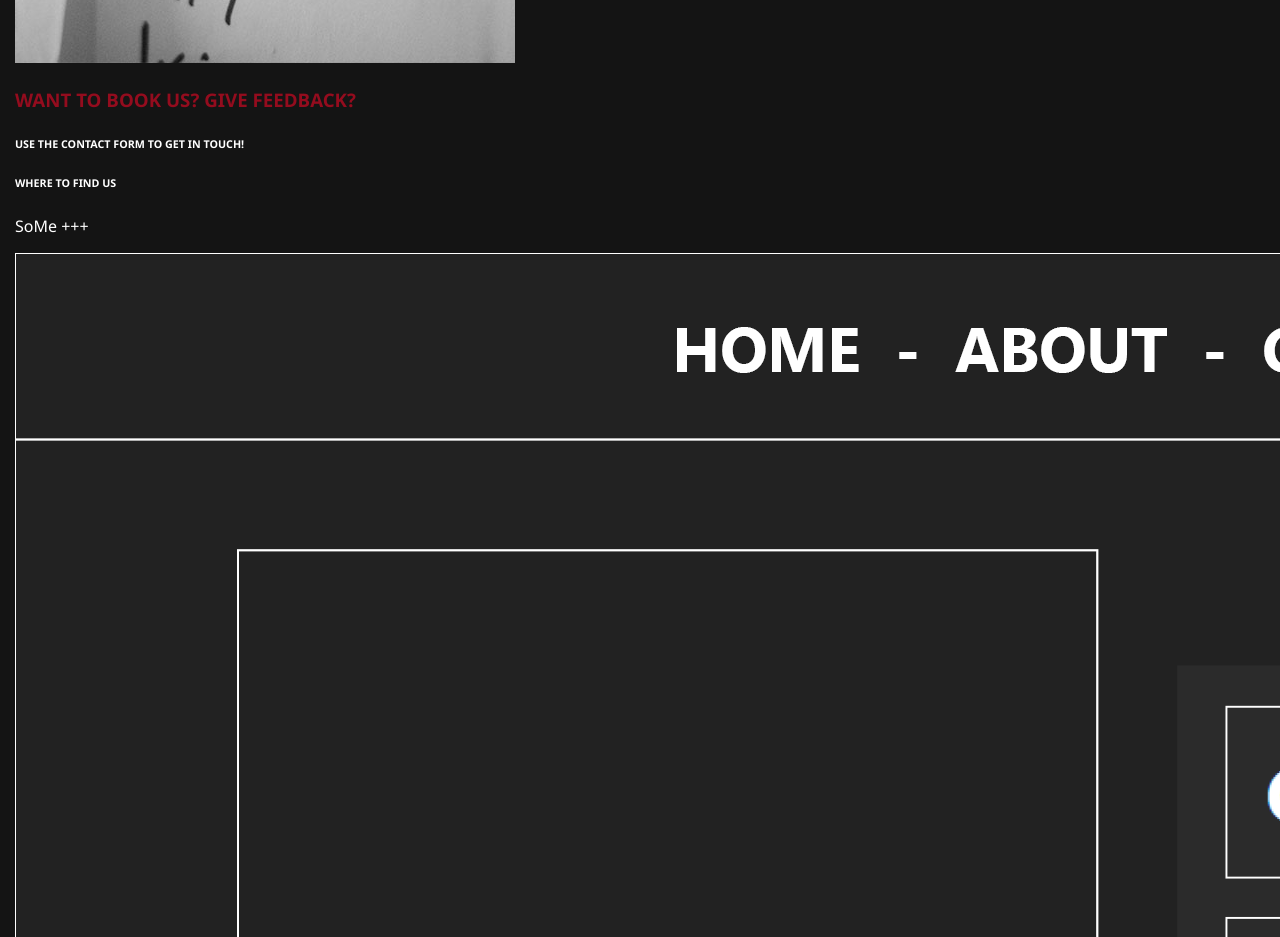
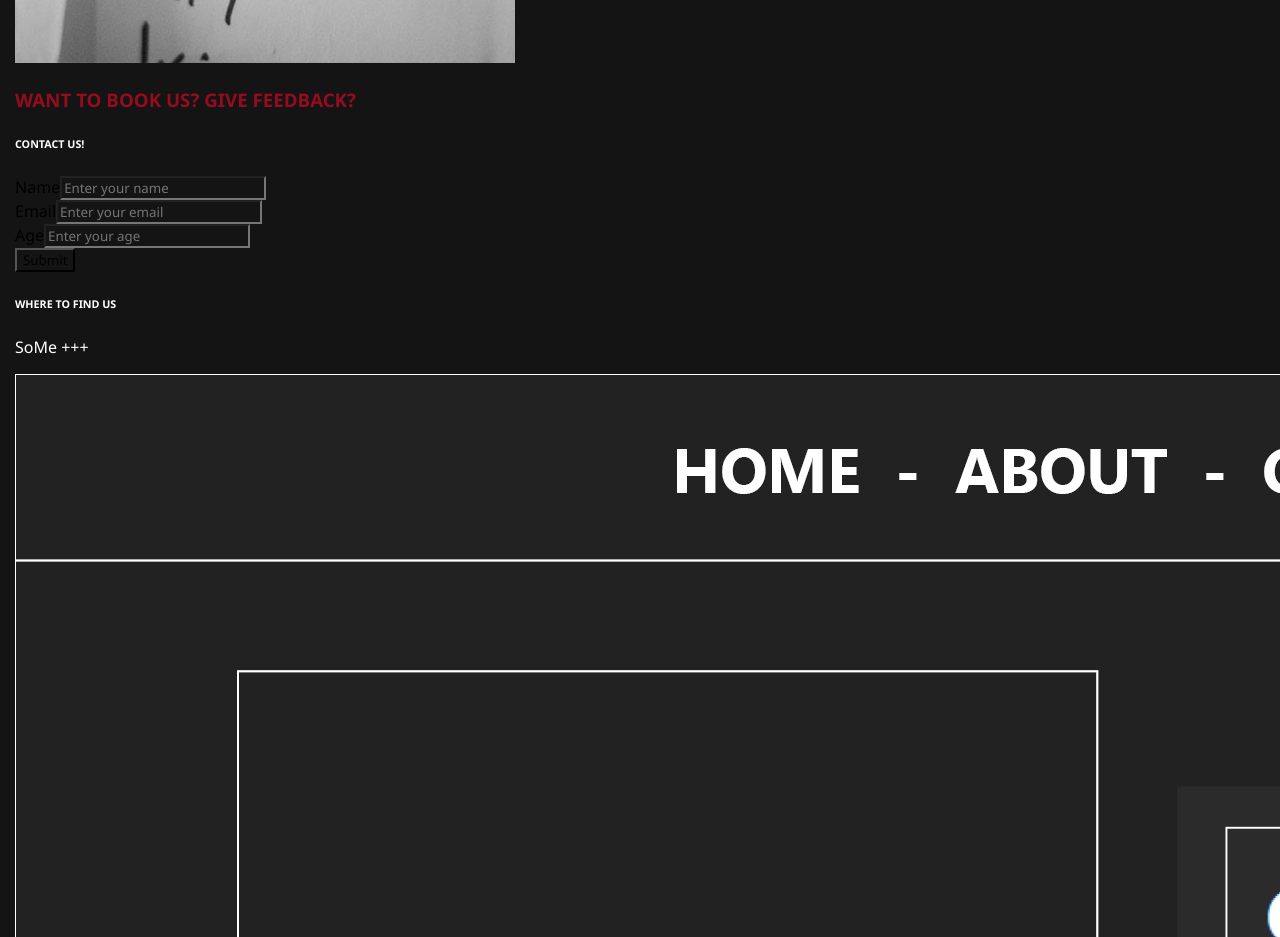
Before and after one commit to Hachiko264/Semester_Eksamen, a React (Create React App) app in the folder noroff-react/: page /contact in a window 1280 px wide. Shown: the part 1960-2897 px from the top of the page. Built offline with nearby package versions, Linux system fonts and the light colour scheme; the HTML template or start-up script is replaced by a standard one.

Commit message:
contact form building

```diff
--- a/noroff-react/package.json
+++ b/noroff-react/package.json
@@ -10,8 +10,10 @@
     "react": "^16.13.1",
     "react-bootstrap": "^1.0.1",
     "react-dom": "^16.13.1",
+    "react-hook-form": "^5.7.2",
     "react-router-dom": "^5.2.0",
-    "react-scripts": "3.4.1"
+    "react-scripts": "3.4.1",
+    "yup": "^0.29.1"
   },
   "scripts": {
     "start": "react-scripts start",
--- a/noroff-react/src/components/bio/Bio.js
+++ b/noroff-react/src/components/bio/Bio.js
@@ -12,7 +12,6 @@ export function Bio() {
 
 			<Row>
 				<Col md={12} className="detail-image">
-				<p><br /><br /></p>
 	            <h3 class="center">THE STORY</h3>
 	            <p><br /></p>
 				</Col>
--- a/noroff-react/src/components/contact/Contact.js
+++ b/noroff-react/src/components/contact/Contact.js
@@ -3,9 +3,37 @@ import Row from "react-bootstrap/Row";
 import Col from "react-bootstrap/Col";
 import Image from "react-bootstrap/Image";
 import Heading from "../layout/Heading";
+import { useForm } from "react-hook-form"
+import Button from "react-bootstrap/Button";
+import Form from "react-bootstrap/Form";
+import ErrorMessage from "./ErrorMessage";
+import * as yup from "yup";
 
-export function Contact() {
-    return (
+
+const schema = yup.object().shape({
+	firstName: yup.string().required("First name is required"),
+	lastName: yup.string().required("Last name is required"),
+	email: yup
+		.string()
+		.label('Email')
+		.email("Please enter a valid email")
+		.required("Email is required"),
+	message: yup
+		.string()
+		.label('Message')
+		.required("A message is required")
+});
+
+
+function Contact() {
+	const { register, handleSubmit, errors } = useForm({
+		validationSchema: schema
+	});
+
+	function onSubmit(data) {
+		console.log("data", data);
+	}
+	return (
         <>
             <Heading title="CONTACT" />
 
@@ -16,8 +44,32 @@ export function Contact() {
 				</Col>
 				<Col md={8} className="detail-text">
 	            	<h3>WANT TO BOOK US? GIVE FEEDBACK?</h3>
-					<h6>USE THE CONTACT FORM TO GET IN TOUCH!</h6>
+					<h6>CONTACT US!</h6>
 
+					 <Form onSubmit={handleSubmit(onSubmit)}>
+
+			         <Form.Group>
+				        <Form.Label>Name</Form.Label>
+				        <Form.Control name="firstName" placeholder="Enter your name" ref={register} />
+				        {errors.firstName && <p>First name is required</p>}
+			    	</Form.Group>
+
+				    <Form.Group>
+				        <Form.Label>Email</Form.Label>
+				        <Form.Control name="email" placeholder="Enter your email" ref={register} />
+				        {errors.email && <p>Email is required</p>}
+				    </Form.Group>
+
+				    <Form.Group>
+				        <Form.Label>Age</Form.Label>
+				        <Form.Control type="number" name="age" placeholder="Enter your age" ref={register} />
+				        {errors.age && <p>Age is required</p>}
+				    </Form.Group>
+
+
+
+				        <Button type="submit">Submit</Button>
+				    </Form>
 
 					 <h6>WHERE TO FIND US</h6>
 					 <p>SoMe +++ </p>
--- a/noroff-react/src/components/gigs/Gigs.js
+++ b/noroff-react/src/components/gigs/Gigs.js
@@ -7,7 +7,7 @@ import Heading from "../layout/Heading";
 export function Gigs() {
     return (
         <>
-            <Heading title="UPCOMING GIGS" />
+            <Heading title="GIGS & LIVE CONCERTS" />
 
 			<Row>
 				<Col md={4} className="detail-image">
```
Also changed, not shown: 1 other file (tests, documents, lock files or other folders).
